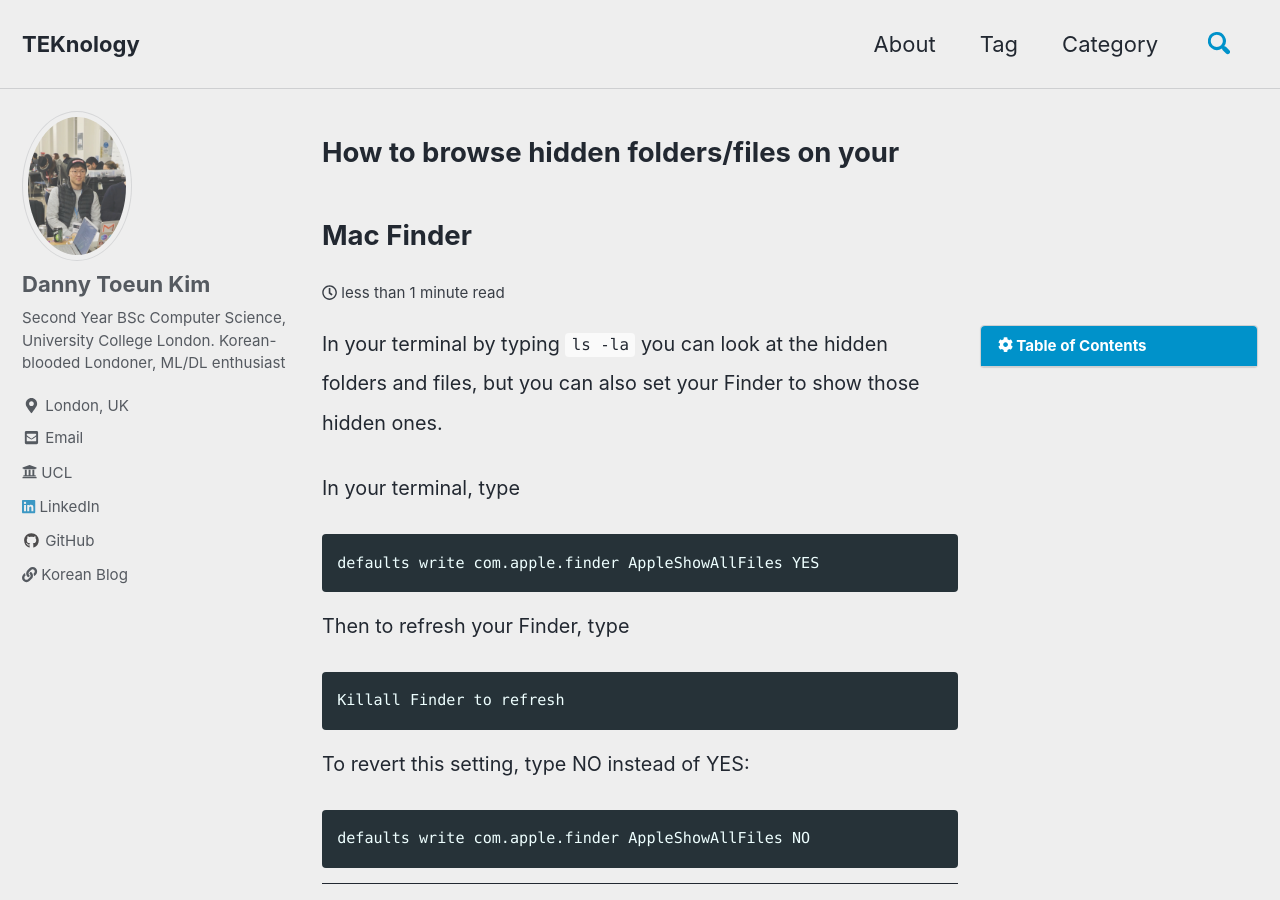
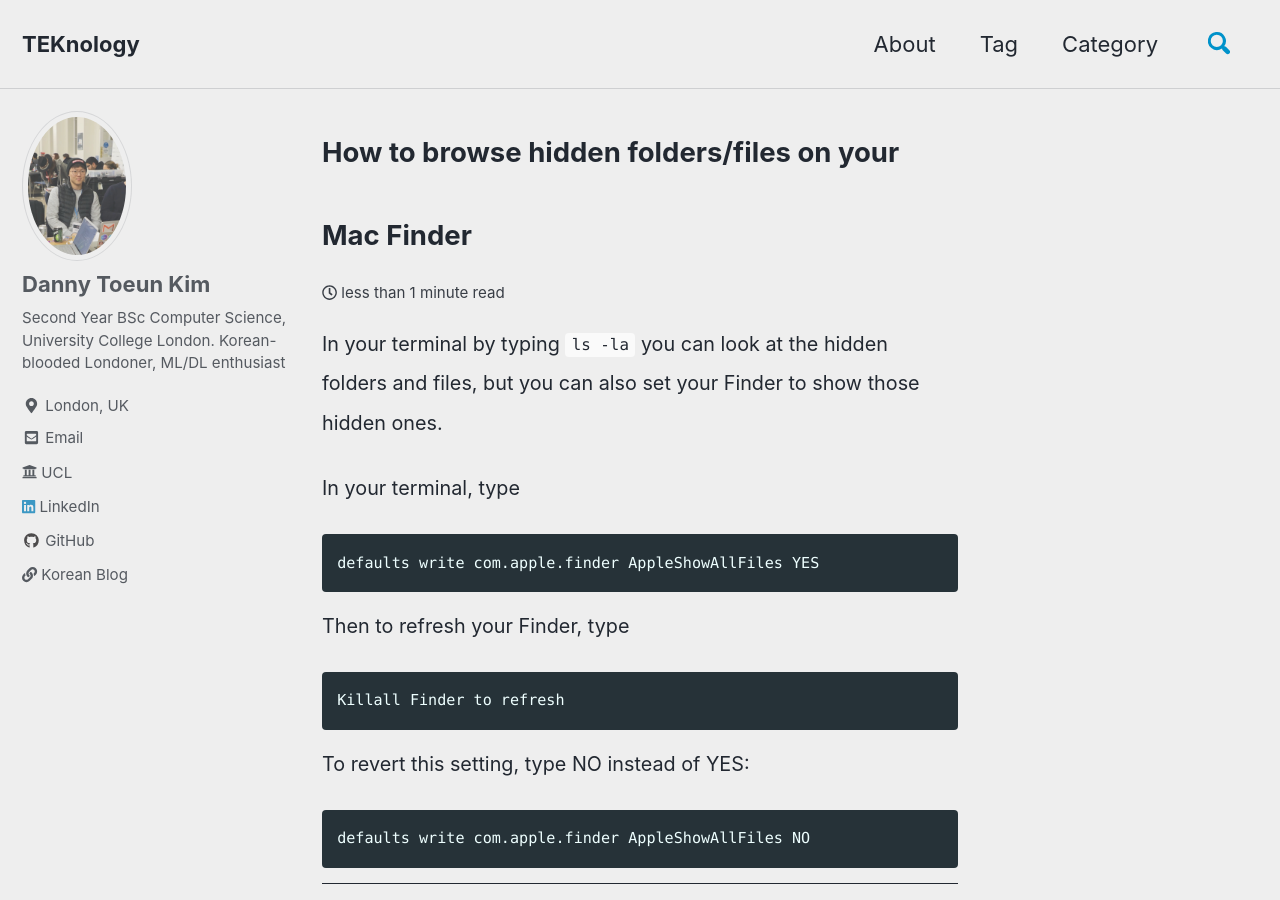
Before and after one commit to kimdanny/blog, a Jekyll site: the page built from _posts/random/2020-04-24-mac-finder-hidden-folders.md, in a window 1280 px wide and 900 px high. Built offline with Jekyll 4.4.1, drawn with Linux system fonts in a browser that asks for light colours; cached includes are drawn as plain includes; nearby versions of some CDN libraries.

Commit message:
removed toc

```diff
--- a/_posts/random/2020-04-24-mac-finder-hidden-folders.md
+++ b/_posts/random/2020-04-24-mac-finder-hidden-folders.md
@@ -4,9 +4,7 @@ categories:
   - random
 tags:
   - Mac
-toc: true
-toc_label: "Table of Contents"
-toc_icon: "cog"
+toc: false
 ---
 In your terminal by typing `ls -la` you can look at the hidden folders and files,
 but you can also set your Finder to show those hidden ones.
```
